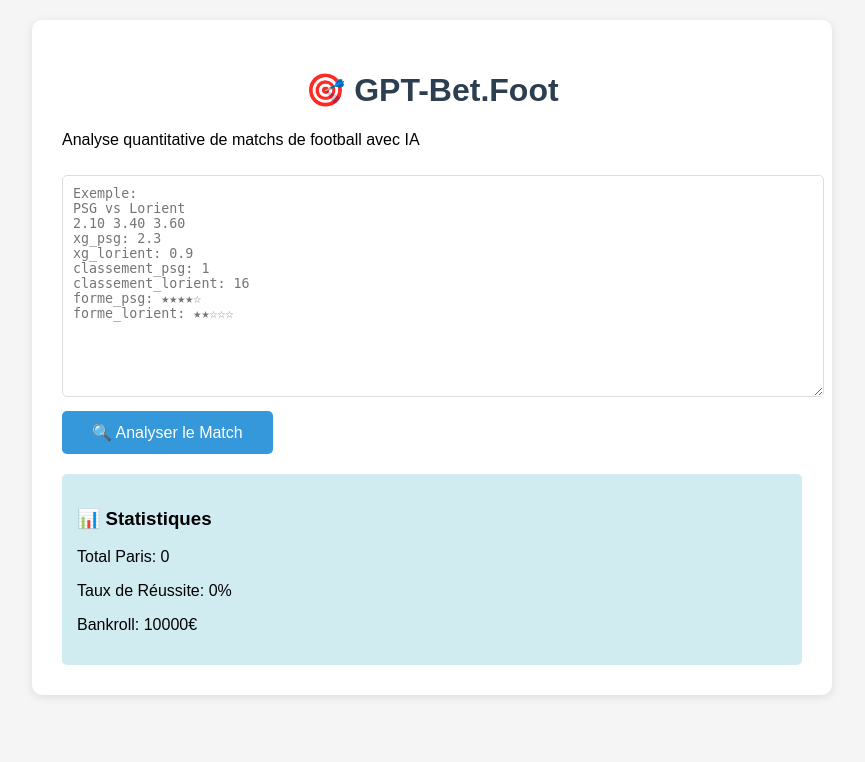
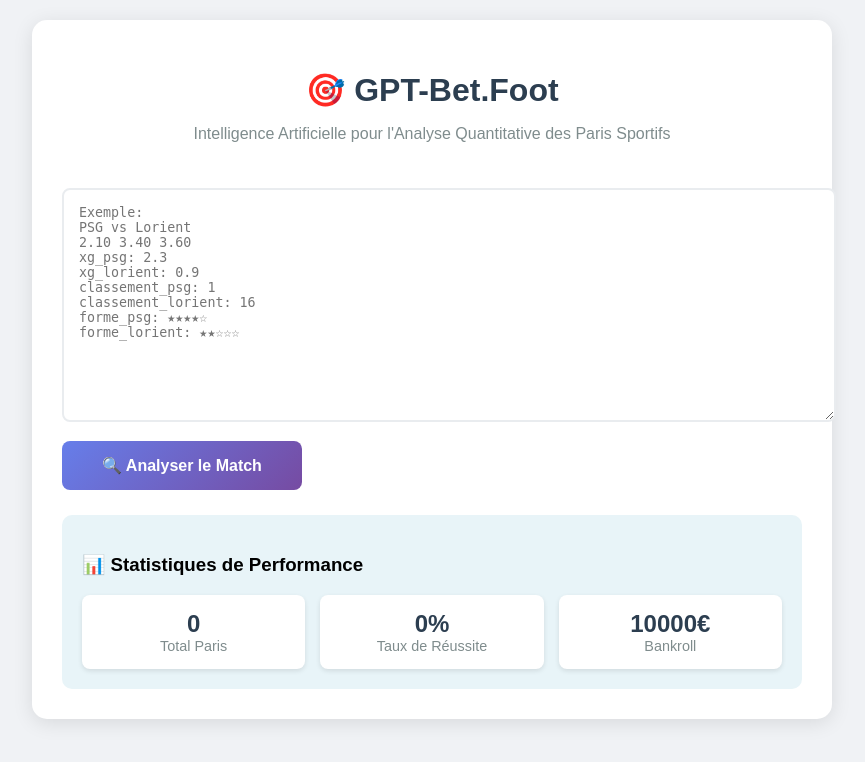
Before and after one commit to emmanuelselicour/bot-football-pro-max, a Flask app: page / in a window 1280 px wide. Shown: the top 762 px of the page, without its empty margins (208-1073 px from the left). Run offline with Flask 3, Linux system fonts and the light colour scheme.

Commit message:
Update index.html

```diff
--- a/templates/index.html
+++ b/templates/index.html
@@ -3,22 +3,27 @@
 <head>
     <title>GPT-Bet.Foot</title>
     <style>
-        body { font-family: Arial, sans-serif; max-width: 800px; margin: 0 auto; padding: 20px; background: #f5f5f5; }
-        .container { background: white; padding: 30px; border-radius: 10px; box-shadow: 0 2px 10px rgba(0,0,0,0.1); }
-        h1 { color: #2c3e50; text-align: center; }
-        textarea { width: 100%; height: 200px; padding: 10px; border: 1px solid #ddd; border-radius: 5px; margin: 10px 0; }
-        button { background: #3498db; color: white; padding: 12px 30px; border: none; border-radius: 5px; cursor: pointer; font-size: 16px; }
-        button:hover { background: #2980b9; }
-        .result { margin-top: 20px; padding: 20px; border-radius: 5px; }
-        .bet { background: #d4edda; border: 1px solid #c3e6cb; }
-        .no-bet { background: #f8d7da; border: 1px solid #f5c6cb; }
-        .stats { background: #d1ecf1; padding: 15px; border-radius: 5px; margin-top: 20px; }
+        body { font-family: Arial, sans-serif; max-width: 800px; margin: 0 auto; padding: 20px; background: #f0f2f5; }
+        .container { background: white; padding: 30px; border-radius: 15px; box-shadow: 0 4px 20px rgba(0,0,0,0.1); }
+        h1 { color: #2c3e50; text-align: center; margin-bottom: 10px; }
+        .subtitle { text-align: center; color: #7f8c8d; margin-bottom: 30px; }
+        textarea { width: 100%; height: 200px; padding: 15px; border: 2px solid #e9ecef; border-radius: 8px; margin: 15px 0; font-family: monospace; }
+        button { background: linear-gradient(135deg, #667eea 0%, #764ba2 100%); color: white; padding: 15px 40px; border: none; border-radius: 8px; cursor: pointer; font-size: 16px; font-weight: bold; }
+        button:hover { transform: translateY(-2px); box-shadow: 0 5px 15px rgba(0,0,0,0.2); }
+        .result { margin-top: 25px; padding: 25px; border-radius: 10px; }
+        .bet { background: linear-gradient(135deg, #d4edda 0%, #c3e6cb 100%); border: 2px solid #28a745; }
+        .no-bet { background: linear-gradient(135deg, #f8d7da 0%, #f5c6cb 100%); border: 2px solid #dc3545; }
+        .stats { background: #e8f4f8; padding: 20px; border-radius: 10px; margin-top: 25px; }
+        .stat-grid { display: grid; grid-template-columns: repeat(3, 1fr); gap: 15px; margin-top: 15px; }
+        .stat-card { background: white; padding: 15px; border-radius: 8px; text-align: center; box-shadow: 0 2px 5px rgba(0,0,0,0.1); }
+        .stat-value { font-size: 1.5em; font-weight: bold; color: #2c3e50; }
+        .stat-label { color: #7f8c8d; font-size: 0.9em; }
     </style>
 </head>
 <body>
     <div class="container">
         <h1>🎯 GPT-Bet.Foot</h1>
-        <p>Analyse quantitative de matchs de football avec IA</p>
+        <p class="subtitle">Intelligence Artificielle pour l'Analyse Quantitative des Paris Sportifs</p>
 
         <form id="analyzeForm">
             <textarea id="textData" placeholder="Exemple:
@@ -35,15 +40,21 @@ forme_lorient: ★★☆☆☆"></textarea>
         </form>
 
         <div id="result"></div>
+
         <div id="stats" class="stats" style="display: none;">
-            <h3>📊 Statistiques</h3>
-            <div id="statsContent"></div>
+            <h3>📊 Statistiques de Performance</h3>
+            <div class="stat-grid" id="statsContent"></div>
         </div>
     </div>
 
     <script>
         document.getElementById('analyzeForm').addEventListener('submit', async function(e) {
             e.preventDefault();
+
+            const button = this.querySelector('button');
+            const originalText = button.textContent;
+            button.textContent = 'Analyse en cours...';
+            button.disabled = true;
 
             const formData = new FormData();
             formData.append('text_data', document.getElementById('textData').value);
@@ -60,27 +71,42 @@ forme_lorient: ★★☆☆☆"></textarea>
                 if (result.action === 'BET') {
                     html = `<div class="result bet">
                         <h3>✅ PARI RECOMMANDÉ</h3>
-                        <p><strong>${result.match}</strong></p>
-                        <p>Pari: <strong>${result.bet} @${result.odds}</strong></p>
-                        <p>Edge: <strong style="color: #27ae60;">+${result.edge}%</strong></p>
-                        <p>Mise recommandée: <strong>${result.stake}€</strong> (${result.stake_percent}% de la bankroll)</p>
-                        <p>Cote Fair: ${result.fair_odds} | Confiance: ${Math.round(result.confidence * 100)}%</p>
+                        <div class="stat-grid">
+                            <div class="stat-card">
+                                <div class="stat-value">${result.match}</div>
+                                <div class="stat-label">Match</div>
+                            </div>
+                            <div class="stat-card">
+                                <div class="stat-value">${result.bet} @${result.odds}</div>
+                                <div class="stat-label">Pari & Cote</div>
+                            </div>
+                            <div class="stat-card">
+                                <div class="stat-value" style="color: #27ae60;">+${result.edge}%</div>
+                                <div class="stat-label">Edge</div>
+                            </div>
+                        </div>
+                        <div style="margin-top: 15px;">
+                            <p><strong>Mise recommandée:</strong> ${result.stake}€ (${result.stake_percent}% de la bankroll)</p>
+                            <p><strong>Cote Fair:</strong> ${result.fair_odds} | <strong>Confiance:</strong> ${Math.round(result.confidence * 100)}%</p>
+                        </div>
                     </div>`;
                 } else {
                     html = `<div class="result no-bet">
                         <h3>❌ PAS DE PARI</h3>
-                        <p>Edge maximum détecté: ${result.max_edge}% (seuil minimum: 3%)</p>
+                        <p>Edge maximum détecté: <strong>${result.max_edge}%</strong> (seuil minimum: 3%)</p>
+                        <p>Aucune valeur betting identifiée sur ce match.</p>
                     </div>`;
                 }
 
                 document.getElementById('result').innerHTML = html;
-
-                // Mettre à jour les stats
                 updateStats();
 
             } catch (error) {
                 document.getElementById('result').innerHTML =
-                    '<div class="result no-bet">Erreur: ' + error.message + '</div>';
+                    '<div class="result no-bet">Erreur de connexion: ' + error.message + '</div>';
+            } finally {
+                button.textContent = originalText;
+                button.disabled = false;
             }
         });
 
@@ -90,9 +116,18 @@ forme_lorient: ★★☆☆☆"></textarea>
                 const stats = await response.json();
 
                 document.getElementById('statsContent').innerHTML = `
-                    <p>Total Paris: ${stats.total_trades}</p>
-                    <p>Taux de Réussite: ${stats.win_rate}%</p>
-                    <p>Bankroll: ${stats.bankroll}€</p>
+                    <div class="stat-card">
+                        <div class="stat-value">${stats.total_trades}</div>
+                        <div class="stat-label">Total Paris</div>
+                    </div>
+                    <div class="stat-card">
+                        <div class="stat-value">${stats.win_rate}%</div>
+                        <div class="stat-label">Taux de Réussite</div>
+                    </div>
+                    <div class="stat-card">
+                        <div class="stat-value">${stats.bankroll}€</div>
+                        <div class="stat-label">Bankroll</div>
+                    </div>
                 `;
                 document.getElementById('stats').style.display = 'block';
             } catch (error) {
```
